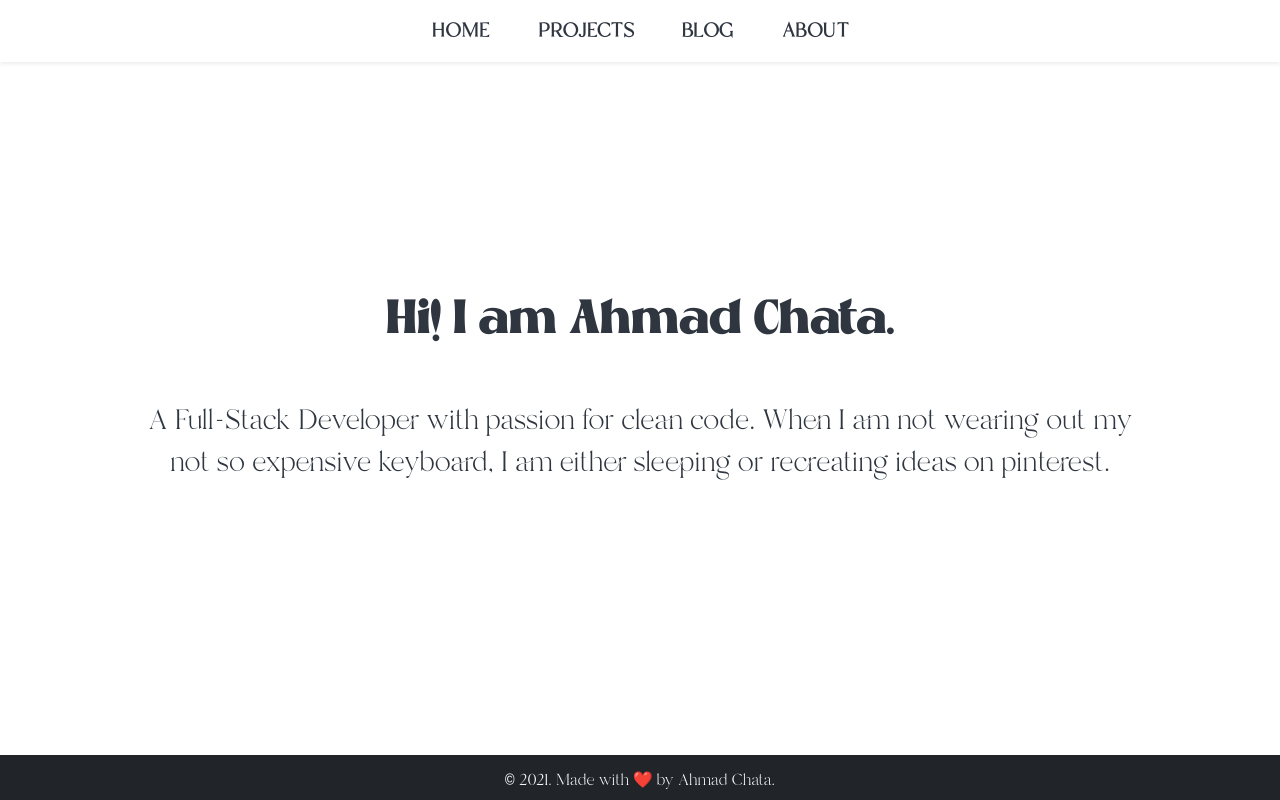
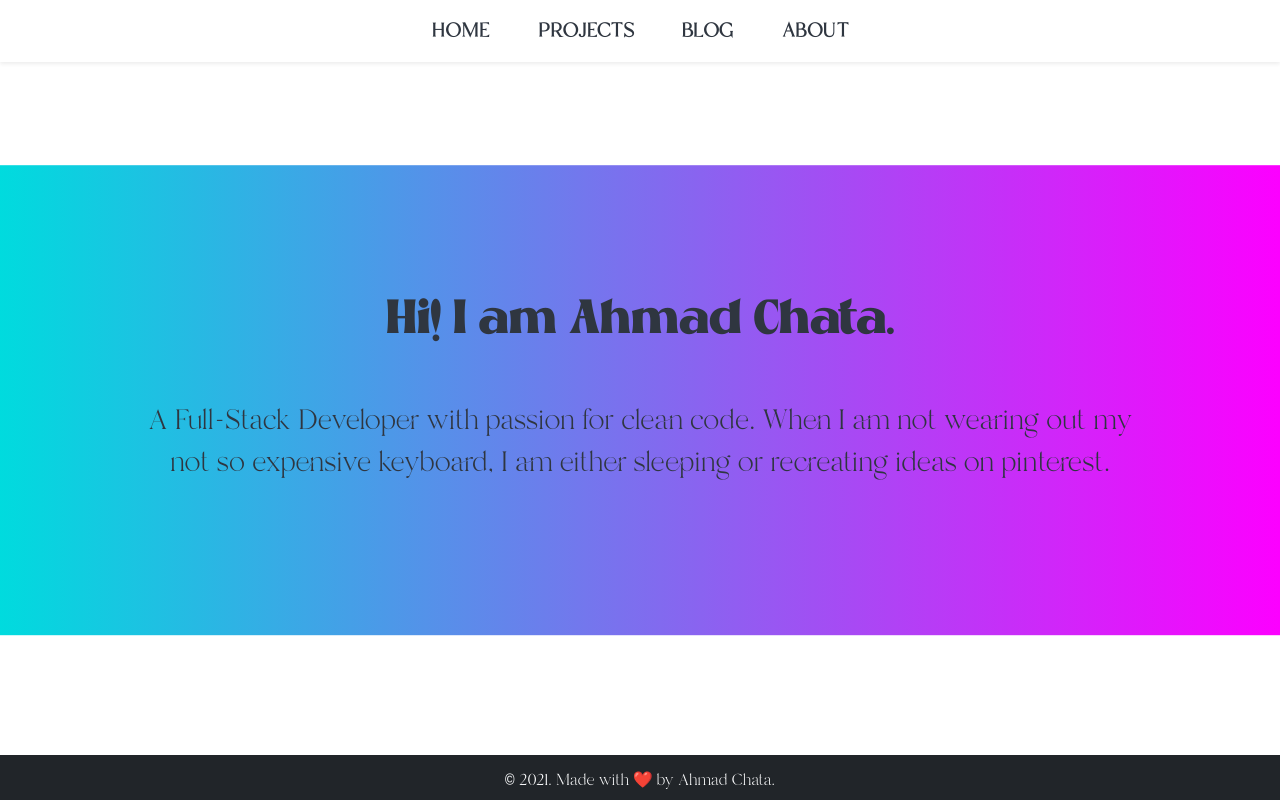
Before and after one commit to ahmadchata/portfolio_v2, a Next.js app: page / in a window 1280 px wide. Built offline with nearby package versions, Linux system fonts and the light colour scheme.

Commit message:
Add background on homepage

```diff
--- a/pages/index.js
+++ b/pages/index.js
@@ -15,7 +15,7 @@ export default function Home() {
       </Head>
 
       <main className="d-flex justify-content-center text-center wrapper">
-        <section className="content">
+        <section className="content anim_gradient">
           <h1 className="name-heading monteya-font mb-5">
             Hi! I am Ahmad Chata.
           </h1>
--- a/styles/globals.css
+++ b/styles/globals.css
@@ -59,7 +59,25 @@
 
 .links:hover {
   color: #e84118;
+
 }
+.anim_gradient {
+  background: linear-gradient(90deg, #00DBDE 0%,  #FC00FF  100%);
+          background-size : "400% 400%";
+          animation : "gradient 25s ease infinite";
+      }
+
+  @keyframes gradient {
+    0% {
+        background-position: 0% 50%;
+    }
+    50% {
+      background-position: 100% 50%;
+    }
+    100% {
+      background-position: 0% 50%;
+    }
+  };
 
 @media only screen and (max-width: 767px) {
 
```
